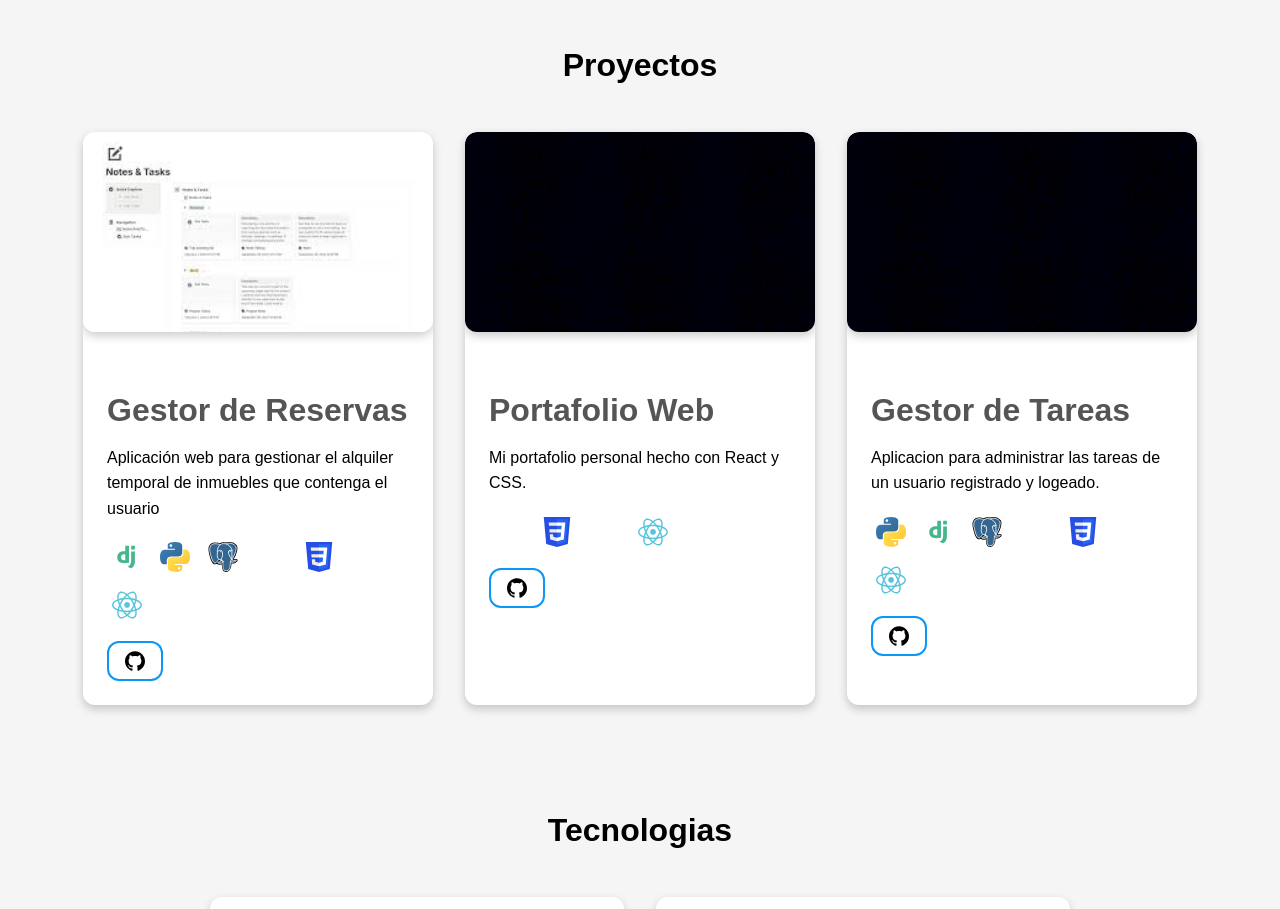
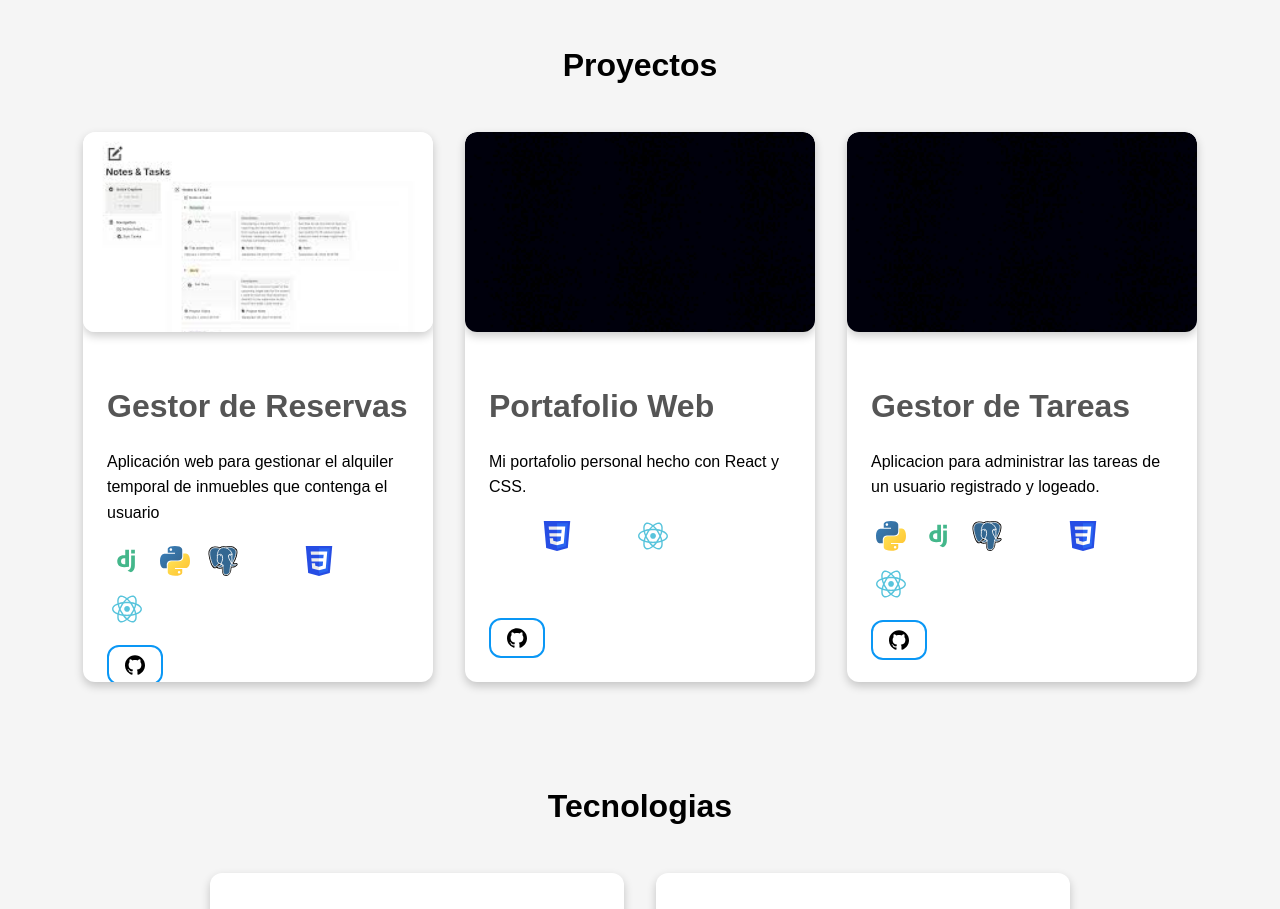
Before and after one commit to MarcoCordoba/Portafolio1, a React (Vite) app: page / in a window 1280 px wide. Shown: the part 1520-2429 px from the top of the page. Built offline with nearby package versions, Linux system fonts and the light colour scheme; some icons are missing; a web font is replaced by a local one.

Commit message:
cambio de logo en index y enlace de proyectos en github

```diff
--- a/index.html
+++ b/index.html
@@ -2,7 +2,7 @@
 <html lang="en">
   <head>
     <meta charset="UTF-8" />
-    <link rel="icon" href="/favicon.jpg" type="image/jpg" />
+    <link rel="icon" href="/favicon.png" type="image/png" />
     <meta name="viewport" content="width=device-width, initial-scale=1.0" />
     <link rel="preconnect" href="https://fonts.googleapis.com">
     <link rel="preconnect" href="https://fonts.gstatic.com" crossorigin>
--- a/src/components/Proyectos.css
+++ b/src/components/Proyectos.css
@@ -23,6 +23,9 @@
   overflow: hidden;
   transition: transform 0.3s ease, box-shadow 0.3s ease;
   position: relative;
+  display: flex;
+  flex-direction: column;
+  height: 550px; /* o ajustá según tu diseño */
 }
 
 .proyecto-card:hover {
@@ -39,6 +42,9 @@
 .proyecto-content {
   padding: 1.5rem;
   text-align: left;
+  display: flex;
+  flex-direction: column;
+  flex-grow: 1;
 }
 
 .proyecto-title {
@@ -70,8 +76,8 @@
 }
 
 .proyecto-links {
+  margin-top: auto;
   display: flex;
-  gap: 1rem;
   align-items: center;
 }
 
```
Also changed, not shown: public/favicon.jpg (deleted), public/favicon.png (added).
